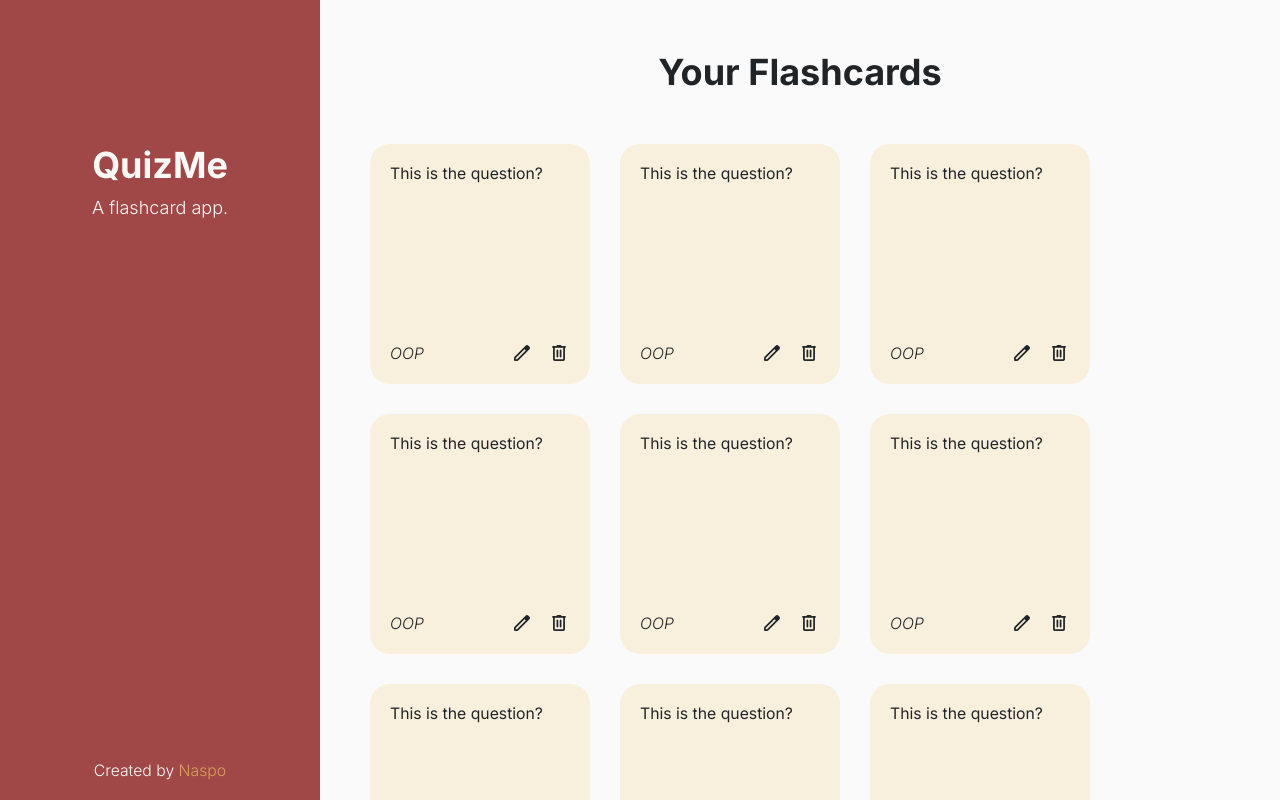
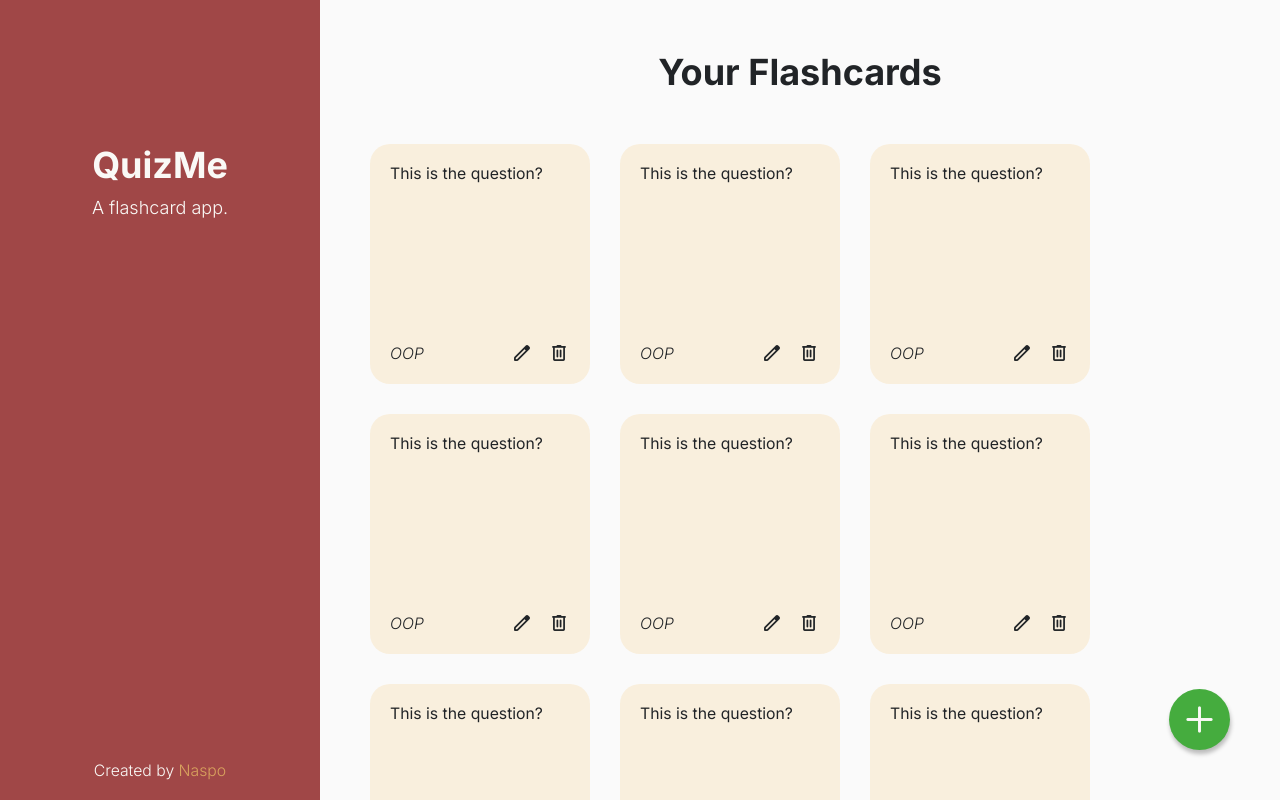
Before and after one commit to NaspoDev/QuizMe, a React (Vite) app in the folder frontend/: page /flashcards in a window 1280 px wide. Shown: the top 800 px of the page. Built offline with nearby package versions, Linux system fonts and the light colour scheme.

Commit message:
working on flashcards page

```diff
--- a/frontend/src/components/flashcards_page/FlashcardsPage.scss
+++ b/frontend/src/components/flashcards_page/FlashcardsPage.scss
@@ -5,7 +5,8 @@
 
 .FlashcardsPage {
   @include displayFlex(column, flex-start, center);
-  padding-top: 50px;
+  padding: 50px 50px 0px 50px;
+  height: 100%;
 
   .heading {
     margin-bottom: 50px;
@@ -14,7 +15,15 @@
   .flashcards-display {
     @include displayFlex(row, flex-start);
     flex-wrap: wrap;
-    padding: 0px 50px;
     gap: 30px;
+    flex-grow: 1;
+    overflow-y: auto;
+    position: relative;
+  }
+
+  .add-task-button {
+    position: fixed;
+    bottom: 50px;
+    right: 50px;
   }
 }
--- a/frontend/src/components/flashcards_page/FlashcardsPage.tsx
+++ b/frontend/src/components/flashcards_page/FlashcardsPage.tsx
@@ -76,6 +76,38 @@ function FlashcardsPage() {
           topic="OOP"
           key={10}
         />
+        <EditableFlashcard
+          id="1"
+          answer="This is the answer!"
+          question="This is the question?"
+          topic="OOP"
+          key={11}
+        />
+        <EditableFlashcard
+          id="1"
+          answer="This is the answer!"
+          question="This is the question?"
+          topic="OOP"
+          key={12}
+        />
+        <EditableFlashcard
+          id="1"
+          answer="This is the answer!"
+          question="This is the question?"
+          topic="OOP"
+          key={13}
+        />
+        <EditableFlashcard
+          id="1"
+          answer="This is the answer!"
+          question="This is the question?"
+          topic="OOP"
+          key={14}
+        />
+        {/* add new task button */}
+        <button className="add-task-button icon-button icon-button-green">
+          <span className="material-symbols-rounded text-3xl">add</span>
+        </button>
       </div>
     </div>
   );
--- a/frontend/src/components/flashcards_page/editable_flashcard/EditableFlashcard.scss
+++ b/frontend/src/components/flashcards_page/editable_flashcard/EditableFlashcard.scss
@@ -54,7 +54,7 @@
       }
     }
 
-    .icon-button {
+    .card-option-button {
       color: $text-color-black;
       font-size: 22px;
     }
--- a/frontend/src/components/flashcards_page/editable_flashcard/EditableFlashcard.tsx
+++ b/frontend/src/components/flashcards_page/editable_flashcard/EditableFlashcard.tsx
@@ -22,8 +22,10 @@ function EditableFlashcard({
           <div className="details-and-buttons">
             <p className="flashcard-topic font-light-italic">{topic}</p>
             <div className="flashcard-buttons">
-              <span className="material-symbols-rounded icon-button">edit</span>
-              <span className="material-symbols-rounded icon-button">
+              <span className="material-symbols-rounded card-option-button">
+                edit
+              </span>
+              <span className="material-symbols-rounded card-option-button">
                 delete
               </span>
             </div>
@@ -35,8 +37,10 @@ function EditableFlashcard({
           <div className="details-and-buttons">
             <p className="flashcard-topic font-light-italic">{topic}</p>
             <div className="flashcard-buttons">
-              <span className="material-symbols-rounded icon-button">edit</span>
-              <span className="material-symbols-rounded icon-button">
+              <span className="material-symbols-rounded card-option-button">
+                edit
+              </span>
+              <span className="material-symbols-rounded card-option-button">
                 delete
               </span>
             </div>
--- a/frontend/src/index.scss
+++ b/frontend/src/index.scss
@@ -83,10 +83,14 @@ img {
   max-width: 100%;
 }
 
+button {
+  all: unset;
+  cursor: pointer;
+}
+
 // Button class, typically applied to button or React-Router Link elements
 // to get styled as a button.
 .button {
-  all: unset;
   cursor: pointer;
   @include displayFlex();
   @include fontSemiBold();
@@ -101,6 +105,38 @@ img {
   &:hover {
     transform: scale(0.99) translateY(2px);
   }
+}
+
+// Applied to button elements or Link elements to style a Google Material
+// Symbol as an icon button.
+.icon-button {
+  cursor: pointer;
+  @include displayFlex();
+
+  color: $text-color-white;
+  padding: 8px;
+  border-radius: 50%;
+  box-shadow: 1px 4px 4px 0px rgba(0, 0, 0, 0.25);
+
+  transition: all 0.2s ease-in-out;
+
+  &:hover {
+    transform: scale(0.99) translateY(2px);
+  }
+}
+
+// Styling properties and effects for green icon buttons.
+.icon-button-green {
+  background-color: $success-green;
+
+  &:hover {
+    background-color: $text-color-white;
+    color: $success-green;
+  }
+}
+
+// Styling properties and effects for orange icon buttons.
+.icon-button-orange {
 }
 
 // Utility text classes
```
